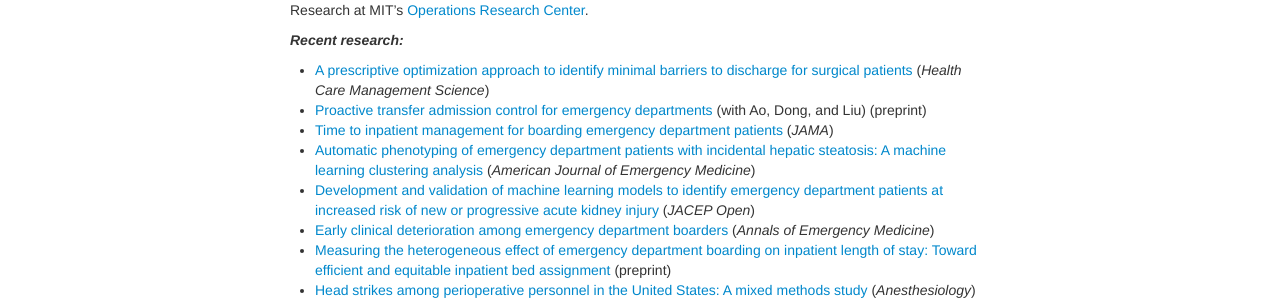
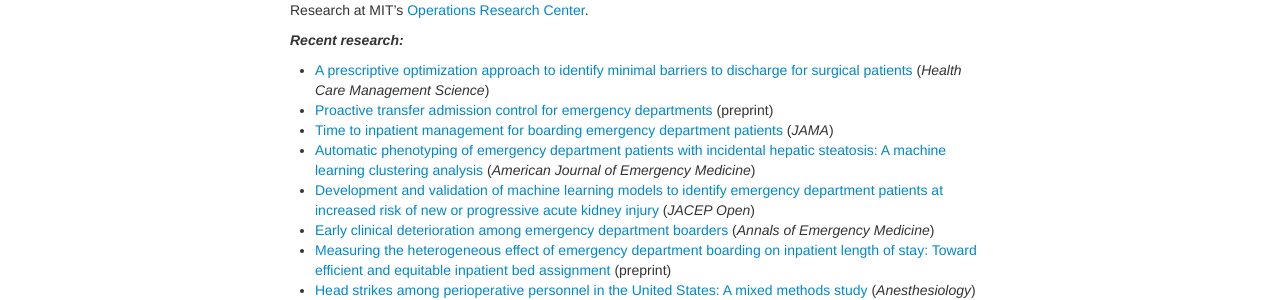
Before and after one commit to martincopenhaver/martincopenhaver.github.io, a Jekyll site: the page built from index.md, in a window 1280 px wide. Shown: the part 222-522 px from the top of the page. Built offline with Jekyll 4.4.1, drawn with Linux system fonts in a browser that asks for light colours.

Commit message:
Update index.md

```diff
--- a/index.md
+++ b/index.md
@@ -12,7 +12,7 @@ I am an operations researcher leading the learning health system program at Kais
 
 ##### _Recent research:_
 * [A prescriptive optimization approach to identify minimal barriers to discharge for surgical patients](https://www.medrxiv.org/content/10.1101/2023.03.24.23287694.pdf) (_Health Care Management Science_)
-* [Proactive transfer admission control for emergency departments](https://liualyssa.github.io/images/ED_admission.pdf) (with Ao, Dong, and Liu) (preprint)
+* [Proactive transfer admission control for emergency departments](https://liualyssa.github.io/images/ED_admission.pdf) (preprint)
 * [Time to inpatient management for boarding emergency department patients](https://jamanetwork.com/journals/jama/article-abstract/2852957) (_JAMA_)
 * [Automatic phenotyping of emergency department patients with incidental hepatic steatosis: A machine learning clustering analysis](https://www.sciencedirect.com/science/article/abs/pii/S0735675726002561) (_American Journal of Emergency Medicine_)
 * [Development and validation of machine learning models to identify emergency department patients at increased risk of new or progressive acute kidney injury](https://www.jacepopen.com/article/S2688-1152(26)00072-X/fulltext) (_JACEP Open_)
```
